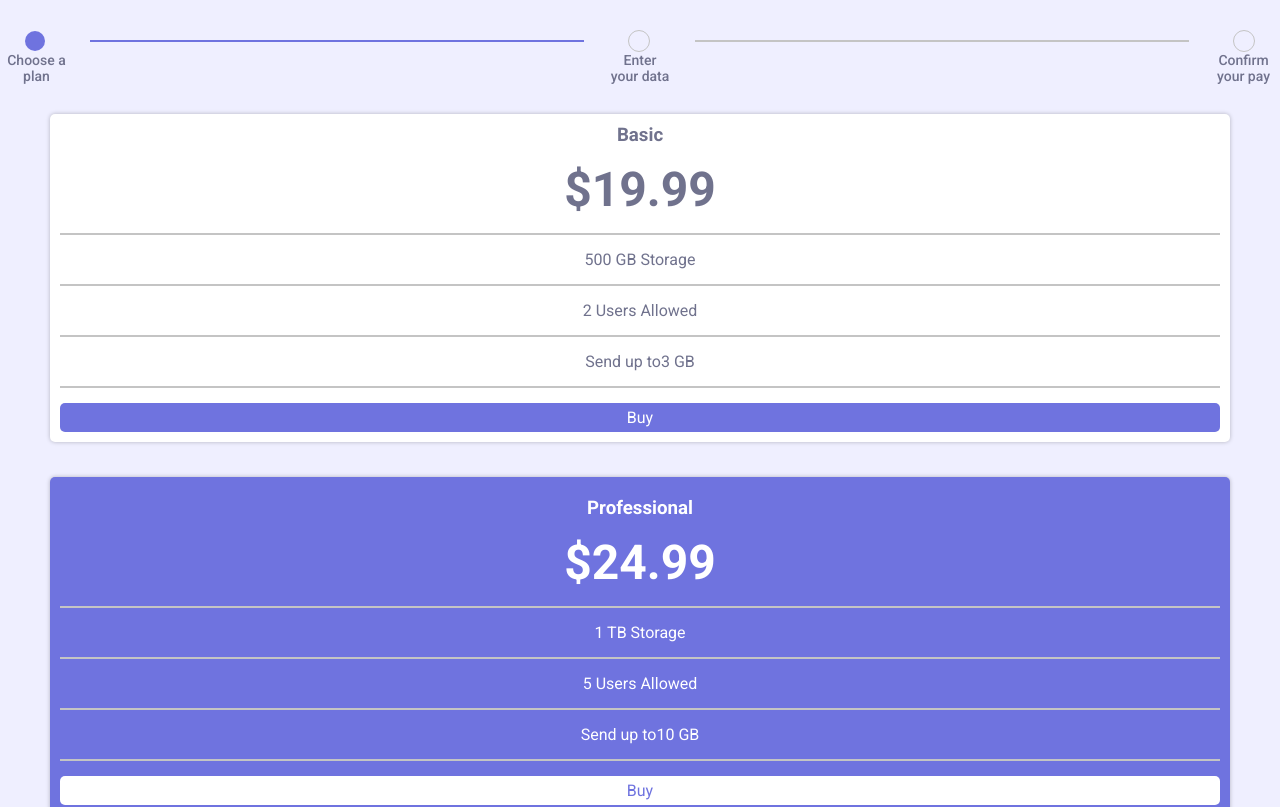
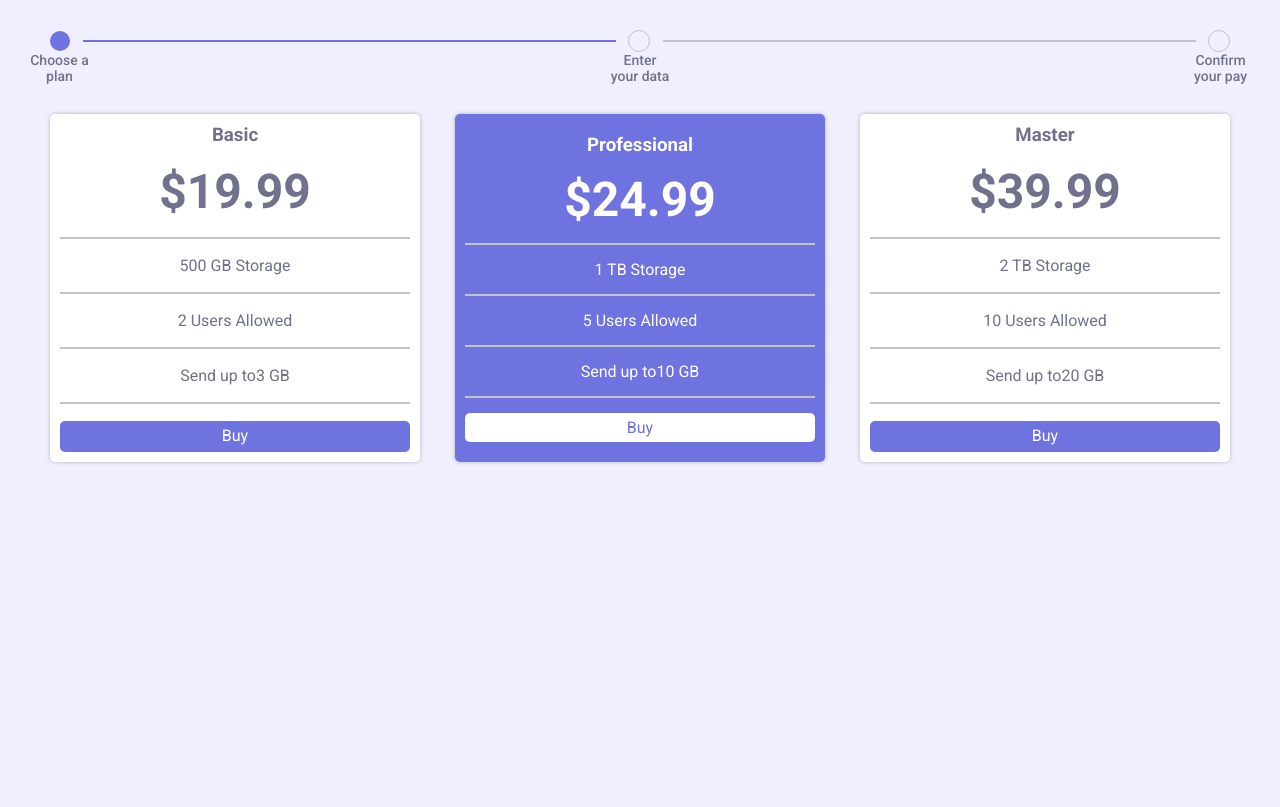
Before and after one commit to sam-621/PaymentApp, a React app: page / in a window 1280 px wide. Shown: the top 807 px of the page. Built offline with nearby package versions, Linux system fonts and the light colour scheme.

Commit message:
(add) meda queries

```diff
--- a/src/components/containers/Payment.jsx
+++ b/src/components/containers/Payment.jsx
@@ -22,6 +22,9 @@ const Payment = ({ amount, planName }) => {
           clientId: clientId,
           currency: 'MXN',
         }}
+        style={{
+          label: 'pay',
+        }}
       />
     </div>
   );
--- a/src/components/containers/ProgressSection.jsx
+++ b/src/components/containers/ProgressSection.jsx
@@ -1,5 +1,4 @@
 import React from 'react';
-import '../../style/container/ProgressSection.css';
 
 import { ProgressBar, ProgressText } from '../molecules/';
 
--- a/src/style/container/Payment.css
+++ b/src/style/container/Payment.css
@@ -1,7 +1,21 @@
 .Payment {
   margin: 50px 10px 0 10px;
+  display: flex;
+  flex-direction: column;
+  justify-content: center;
 }
 .Payment h1 {
   font-size: 20px;
   color: #70728d;
 }
+.Payment div {
+  display: flex;
+  justify-content: center;
+}
+@media screen and (min-width: 768px) {
+  .Payment {
+    margin: 50px 100px;
+  }
+}
+@media screen and (min-width: 1024px) {
+}
--- a/src/style/container/Plans.css
+++ b/src/style/container/Plans.css
@@ -3,3 +3,13 @@
   display: grid;
   grid-gap: 35px;
 }
+@media screen and (min-width: 768px) {
+  .Plans {
+    grid-template-columns: auto auto;
+  }
+}
+@media screen and (min-width: 1024px) {
+  .Plans {
+    grid-template-columns: auto auto auto;
+  }
+}
--- a/src/style/container/ProgressSection.css
+++ /dev/null
@@ -1,3 +0,0 @@
-/* .ProgressSection {
-  margin: 30px 25px 0 25px;
-} */
--- a/src/style/molecules/PlanCard.css
+++ b/src/style/molecules/PlanCard.css
@@ -36,6 +36,7 @@
 .PlanCard-Secondary hr {
   margin: 0;
   border: 1px solid #c4c4c4;
+  height: 0;
 }
 .PlanCard-Link-Primary {
   display: flex;
--- a/src/style/molecules/PlanInfo.css
+++ b/src/style/molecules/PlanInfo.css
@@ -17,3 +17,10 @@
   color: #ffffff;
   font-weight: 700;
 }
+@media screen and (min-width: 768px) {
+  .PlanInfo {
+    padding: 10px 100px;
+  }
+}
+@media screen and (min-width: 1024px) {
+}
--- a/src/style/molecules/ProgressBar.css
+++ b/src/style/molecules/ProgressBar.css
@@ -22,3 +22,14 @@
 .BarFill {
   border: 1px solid #6f73df !important;
 }
+
+@media screen and (min-width: 768px) {
+  .ProgressBar {
+    margin: 30px 50px 0 50px;
+  }
+}
+@media screen and (min-width: 768px) {
+  .ProgressBar hr {
+    width: 45%;
+  }
+}
--- a/src/style/molecules/ProgressText.css
+++ b/src/style/molecules/ProgressText.css
@@ -11,3 +11,13 @@
   font-weight: 500;
   color: #70728d;
 }
+@media screen and (min-width: 768px) {
+  .ProgressText {
+    margin: 0 28px;
+  }
+}
+@media screen and (min-width: 1024px) {
+  .Plans {
+    grid-template-columns: auto auto auto;
+  }
+}
```
